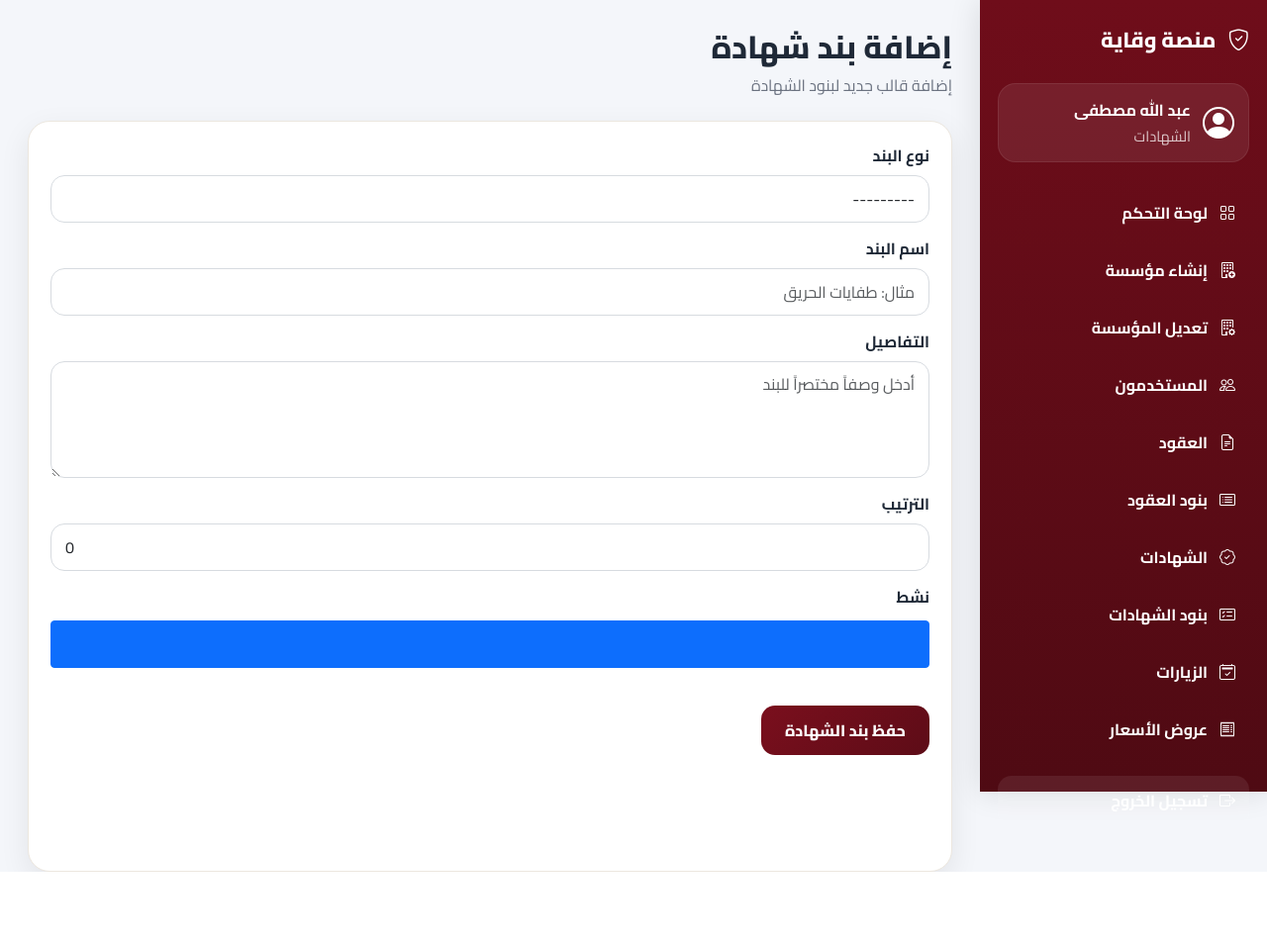
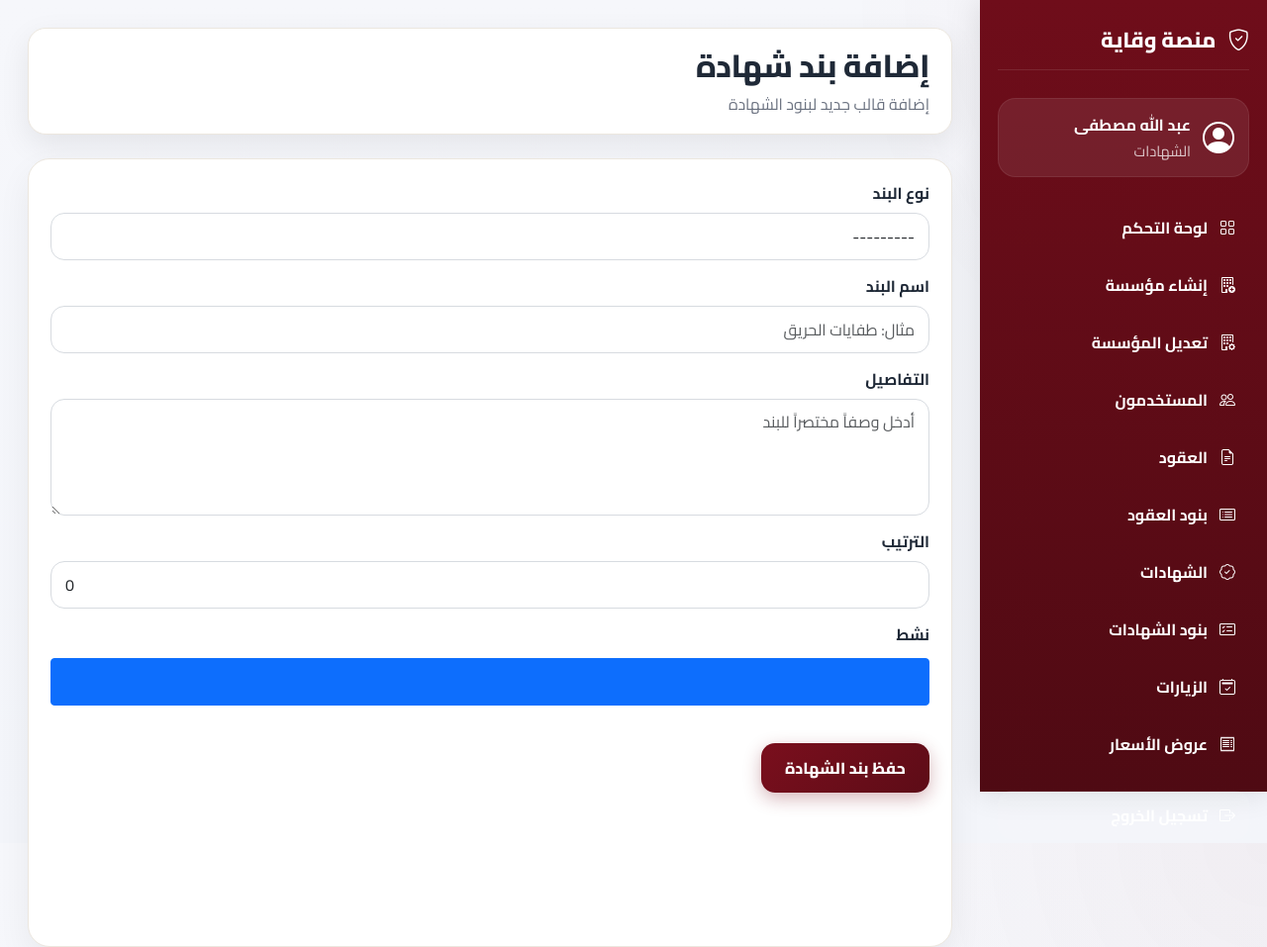
Before and after one commit to azhryb824-sys/wiqaya, a Django app: page /certificates/clauses/create/ in a window 1280 px wide. Shown: the whole page at 99% size. Before the commit the page ends 881 px from the top, so only its background shows below. Run offline with Django 5.2, Linux system fonts and the light colour scheme; a user stored in the database is signed in; data comes from the database, SQL or seed files in the repository.

Commit message:
Update style.css

```diff
--- a/static/css/style.css
+++ b/static/css/style.css
@@ -8,11 +8,16 @@
     --muted: #6b7280;
     --border: #ece7df;
     --shadow: 0 10px 30px rgba(0, 0, 0, 0.08);
+    --shadow-soft: 0 14px 34px rgba(0, 0, 0, 0.06);
     --radius: 20px;
 }
 
 * {
     box-sizing: border-box;
+}
+
+html {
+    scroll-behavior: smooth;
 }
 
 body {
@@ -21,6 +26,10 @@ body {
     color: var(--text);
     margin: 0;
     padding: 0;
+}
+
+h1, h2, h3, h4, h5 {
+    letter-spacing: -0.5px;
 }
 
 a {
@@ -99,10 +108,13 @@ a {
     border-radius: 14px;
     padding: 13px 24px;
     font-weight: 800;
+    box-shadow: 0 6px 18px rgba(122, 15, 29, 0.3);
+    transition: 0.25s ease;
 }
 
 .btn-main:hover {
     color: #fff;
+    transform: translateY(-2px);
 }
 
 .btn-outline-main {
@@ -261,7 +275,9 @@ a {
 }
 
 .dashboard-body {
-    background: #f4f6fa;
+    background:
+        radial-gradient(circle at top right, rgba(122, 15, 29, 0.04), transparent 28%),
+        linear-gradient(180deg, #f6f7fb 0%, #f3f5fa 100%);
 }
 
 .dashboard-layout {
@@ -278,6 +294,7 @@ a {
     top: 0;
     height: 100vh;
     box-shadow: 0 0 30px rgba(0, 0, 0, 0.12);
+    backdrop-filter: blur(8px);
 }
 
 .sidebar-brand {
@@ -287,6 +304,8 @@ a {
     font-size: 1.35rem;
     font-weight: 800;
     margin-bottom: 28px;
+    border-bottom: 1px solid rgba(255, 255, 255, 0.1);
+    padding-bottom: 14px;
 }
 
 .sidebar-user {
@@ -346,10 +376,16 @@ a {
 .dashboard-main {
     flex: 1;
     padding: 28px;
+    animation: fadeIn 0.4s ease;
 }
 
 .dashboard-topbar {
     margin-bottom: 24px;
+    background: #fff;
+    padding: 18px 22px;
+    border-radius: 18px;
+    box-shadow: var(--shadow);
+    border: 1px solid var(--border);
 }
 
 .dashboard-page-title {
@@ -408,7 +451,7 @@ a {
     background: #fff;
     border-radius: 22px;
     border: 1px solid var(--border);
-    box-shadow: var(--shadow);
+    box-shadow: var(--shadow-soft);
     overflow: hidden;
     height: 100%;
 }
```
Also changed, not shown: other parts of static/css/style.css (+49 -2 lines).
